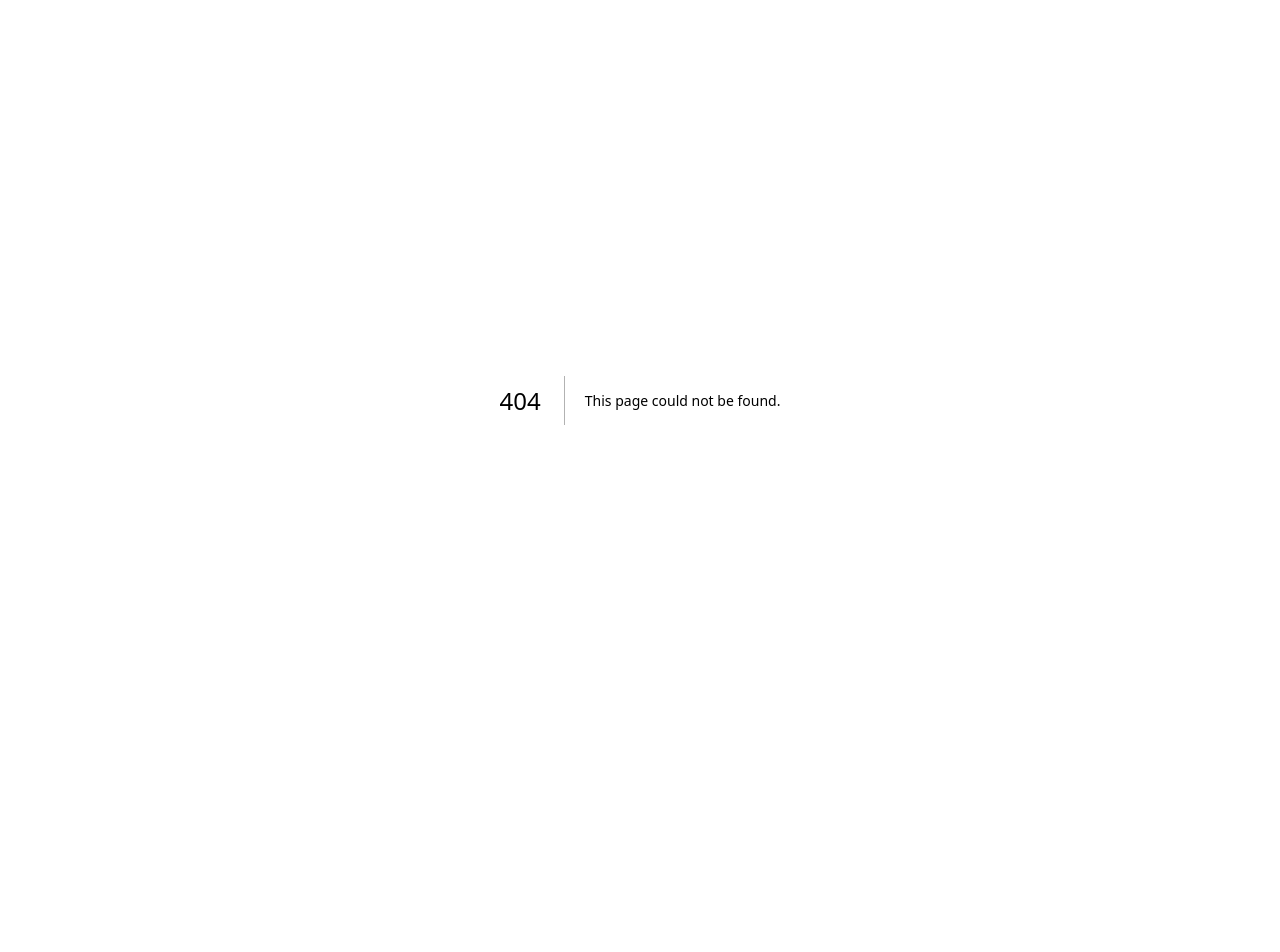
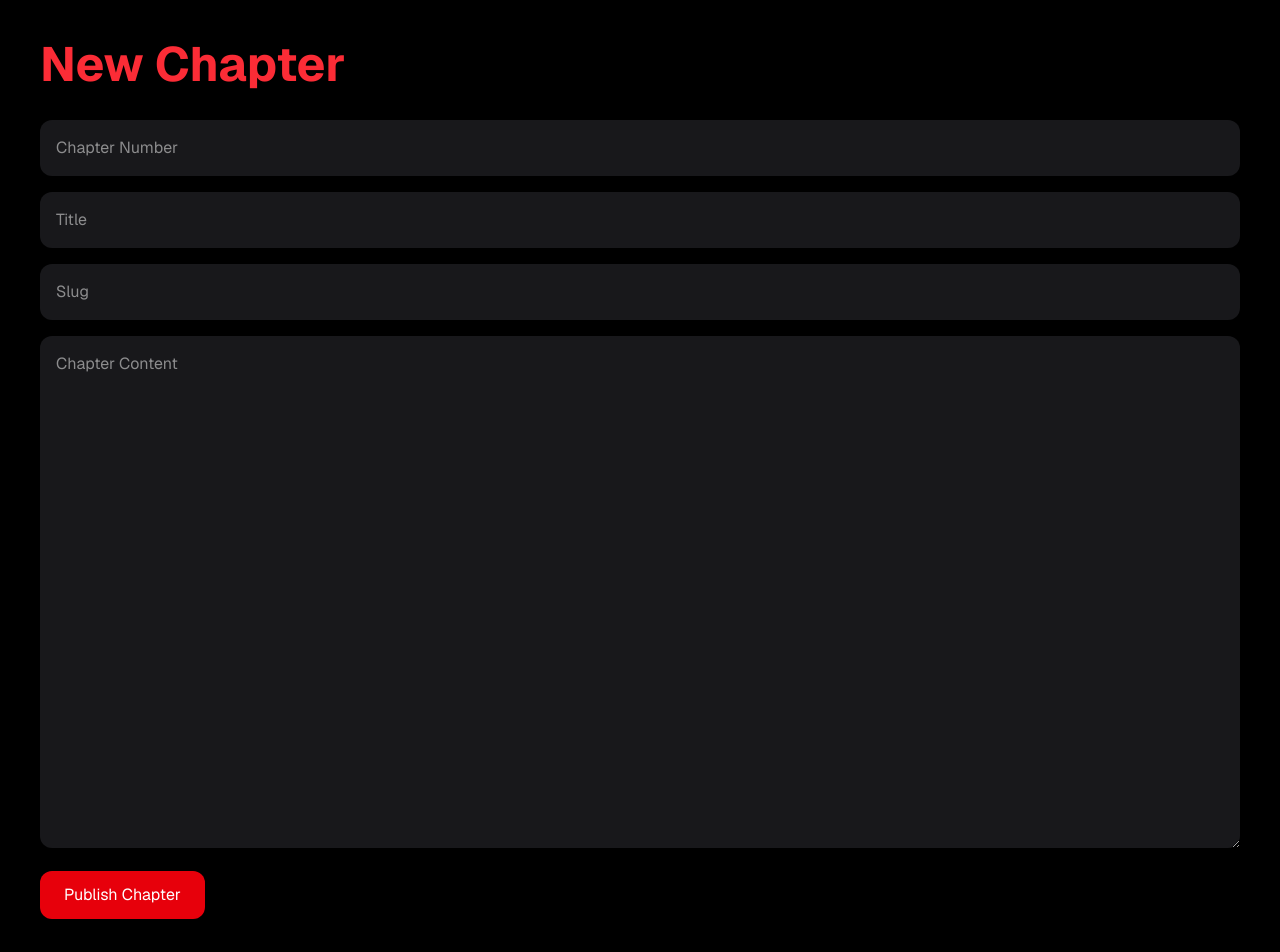
Before and after one commit to Amx-code1/redeye-universe, a Next.js app: page /admin/chapters/new in a window 1280 px wide. Before the commit this address had no page. Shown: the top 952 px of the page. Before the commit the page ends 800 px from the top, so only its background shows below. Built offline with nearby package versions, Linux system fonts and the light colour scheme; no server answers.

Commit message:
Add chapter admin system

```diff
--- /dev/null
+++ b/app/admin/chapters/new/page.tsx
@@ -0,0 +1,89 @@
+"use client";
+
+import { useState } from "react";
+import { supabase } from "@/lib/supabase";
+
+export default function NewChapter() {
+  const [chapterNumber, setChapterNumber] =
+    useState("");
+
+  const [title, setTitle] = useState("");
+
+  const [slug, setSlug] = useState("");
+
+  const [content, setContent] = useState("");
+
+  async function createChapter() {
+    const { error } = await supabase
+      .from("chapters")
+      .insert({
+        chapter_number: Number(chapterNumber),
+        title,
+        slug,
+        content,
+      });
+
+    if (error) {
+      alert(error.message);
+      return;
+    }
+
+    alert("Chapter created!");
+  }
+
+  return (
+    <main className="min-h-screen bg-black p-10 text-white">
+      <h1 className="mb-8 text-5xl font-bold text-red-500">
+        New Chapter
+      </h1>
+
+      <div className="space-y-4">
+
+        <input
+          placeholder="Chapter Number"
+          value={chapterNumber}
+          onChange={(e) =>
+            setChapterNumber(e.target.value)
+          }
+          className="w-full rounded-xl bg-zinc-900 p-4"
+        />
+
+        <input
+          placeholder="Title"
+          value={title}
+          onChange={(e) =>
+            setTitle(e.target.value)
+          }
+          className="w-full rounded-xl bg-zinc-900 p-4"
+        />
+
+        <input
+          placeholder="Slug"
+          value={slug}
+          onChange={(e) =>
+            setSlug(e.target.value)
+          }
+          className="w-full rounded-xl bg-zinc-900 p-4"
+        />
+
+        <textarea
+          rows={20}
+          placeholder="Chapter Content"
+          value={content}
+          onChange={(e) =>
+            setContent(e.target.value)
+          }
+          className="w-full rounded-xl bg-zinc-900 p-4"
+        />
+
+        <button
+          onClick={createChapter}
+          className="rounded-xl bg-red-600 px-6 py-3"
+        >
+          Publish Chapter
+        </button>
+
+      </div>
+    </main>
+  );
+}
--- /dev/null
+++ b/app/admin/chapters/page.tsx
@@ -0,0 +1,43 @@
+import Link from "next/link";
+import { supabase } from "@/lib/supabase";
+
+export default async function AdminChapters() {
+  const { data: chapters } = await supabase
+    .from("chapters")
+    .select("*")
+    .order("chapter_number");
+
+  return (
+    <main className="min-h-screen bg-black p-10 text-white">
+      <div className="mb-10 flex items-center justify-between">
+        <h1 className="text-5xl font-bold text-red-500">
+          Chapters
+        </h1>
+
+        <Link
+          href="/admin/chapters/new"
+          className="rounded-xl bg-red-600 px-6 py-3"
+        >
+          New Chapter
+        </Link>
+      </div>
+
+      <div className="space-y-4">
+        {chapters?.map((chapter) => (
+          <div
+            key={chapter.id}
+            className="rounded-xl bg-zinc-900 p-6"
+          >
+            <h2 className="text-2xl font-bold">
+              Chapter {chapter.chapter_number}
+            </h2>
+
+            <p className="text-zinc-400">
+              {chapter.title}
+            </p>
+          </div>
+        ))}
+      </div>
+    </main>
+  );
+}
--- /dev/null
+++ b/app/admin/characters/new/page.tsx
@@ -0,0 +1,62 @@
+"use client";
+
+import { useState } from "react";
+import { supabase } from "@/lib/supabase";
+
+export default function NewCharacter() {
+  const [name, setName] = useState("");
+  const [title, setTitle] = useState("");
+
+  async function createCharacter() {
+    const { error } =
+      await supabase
+        .from("characters")
+        .insert({
+          name,
+          title,
+          description: "",
+          danger_level: "",
+          faction: "",
+        });
+
+    if (error) {
+      alert(error.message);
+      return;
+    }
+
+    alert("Character created");
+  }
+
+  return (
+    <main className="min-h-screen bg-black p-10 text-white">
+      <h1 className="mb-8 text-4xl font-bold text-red-500">
+        Add Character
+      </h1>
+
+      <input
+        placeholder="Name"
+        value={name}
+        onChange={(e) =>
+          setName(e.target.value)
+        }
+        className="mb-4 block w-full rounded-xl bg-zinc-900 p-4"
+      />
+
+      <input
+        placeholder="Title"
+        value={title}
+        onChange={(e) =>
+          setTitle(e.target.value)
+        }
+        className="mb-4 block w-full rounded-xl bg-zinc-900 p-4"
+      />
+
+      <button
+        onClick={createCharacter}
+        className="rounded-xl bg-red-600 px-6 py-3"
+      >
+        Create Character
+      </button>
+    </main>
+  );
+}
--- /dev/null
+++ b/app/admin/characters/page.tsx
@@ -0,0 +1,29 @@
+import { supabase } from "@/lib/supabase";
+
+export default async function AdminCharacters() {
+  const { data: characters } =
+    await supabase
+      .from("characters")
+      .select("*");
+
+  return (
+    <main className="min-h-screen bg-black p-10 text-white">
+      <h1 className="mb-8 text-4xl font-bold text-red-500">
+        Characters
+      </h1>
+
+      {characters?.map((character) => (
+        <div
+          key={character.id}
+          className="mb-4 rounded-xl bg-zinc-900 p-6"
+        >
+          <h2 className="text-2xl">
+            {character.name}
+          </h2>
+
+          <p>{character.title}</p>
+        </div>
+      ))}
+    </main>
+  );
+}
--- /dev/null
+++ b/app/admin/page.tsx
@@ -0,0 +1,51 @@
+import Link from "next/link";
+
+export default function AdminPage() {
+  return (
+    <main className="min-h-screen bg-black p-10 text-white">
+      <h1 className="mb-10 text-5xl font-bold text-red-500">
+        Admin Dashboard
+      </h1>
+
+      <div className="grid gap-6 md:grid-cols-2">
+
+        <Link
+          href="/admin/characters"
+          className="rounded-2xl bg-zinc-900 p-8 hover:border-red-500 border border-red-900/30"
+        >
+          <h2 className="text-2xl font-bold">
+            Manage Characters
+          </h2>
+          <p className="mt-2 text-zinc-400">
+            Add / Edit Characters
+          </p>
+        </Link>
+
+        <Link
+          href="/admin/chapters"
+          className="rounded-2xl bg-zinc-900 p-8 hover:border-red-500 border border-red-900/30"
+        >
+          <h2 className="text-2xl font-bold">
+            Manage Chapters
+          </h2>
+          <p className="mt-2 text-zinc-400">
+            Add / Edit Chapters
+          </p>
+        </Link>
+
+        <Link
+          href="/admin/comments"
+          className="rounded-2xl bg-zinc-900 p-8 hover:border-red-500 border border-red-900/30"
+        >
+          <h2 className="text-2xl font-bold">
+            Comments
+          </h2>
+          <p className="mt-2 text-zinc-400">
+            Moderate Readers
+          </p>
+        </Link>
+
+      </div>
+    </main>
+  );
+}
```
